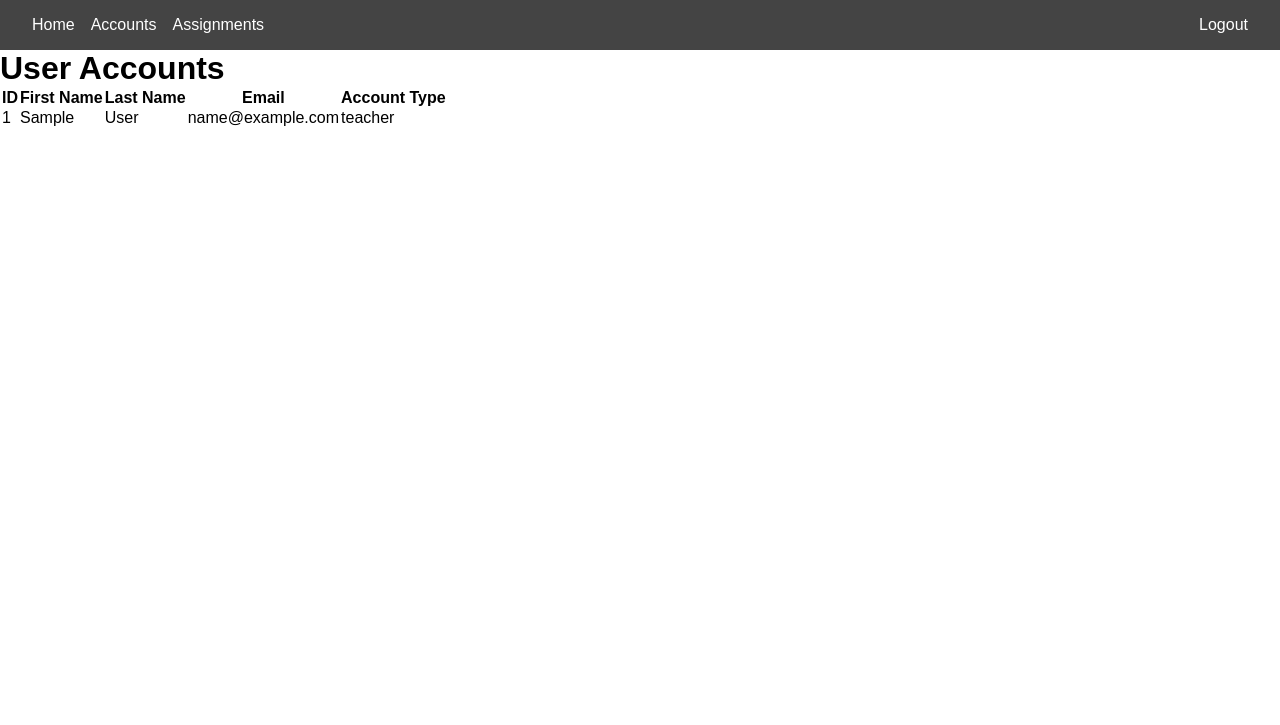
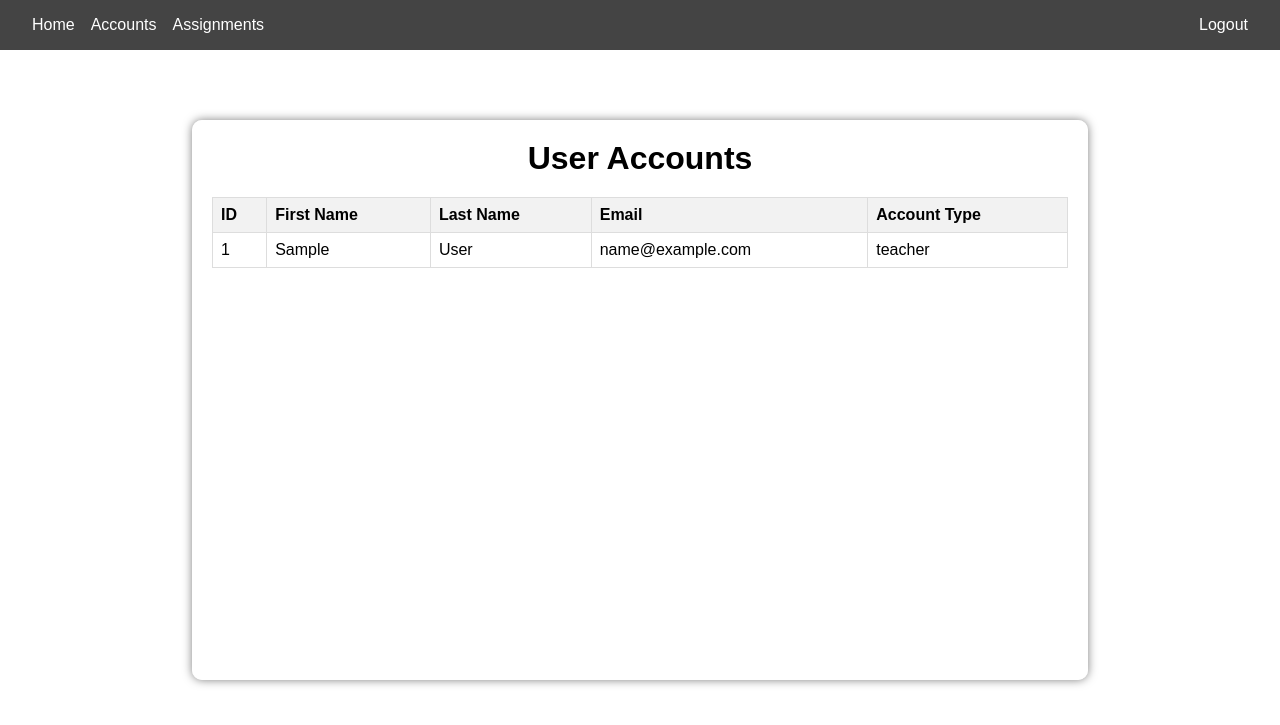
Before and after one commit to 0-ks-0/cset160-fp-exam-platform, a Flask app: page /accounts/1 in a window 1280 px wide. Shown: the top 725 px of the page. Run offline with Flask 3, Linux system fonts and the light colour scheme; tables that the repository leaves empty hold one stand-in row (values such as "Sample post"); parts of the project's set-up code (start-up, migrations or seed data) failed here and were passed over.

Commit message:
Style account info page

```diff
--- a/src/static/styles/accounts.css
+++ b/src/static/styles/accounts.css
@@ -10,3 +10,45 @@
 {
 	background-color: aliceblue;
 }
+
+.test-list {
+	position: absolute;
+	top: 50%;
+	left: 50%;
+	transform: translate(-50%, -50%);
+	background-color: rgba(255, 255, 255, 0.8);
+	padding: 20px;
+	border-radius: 10px;
+	box-shadow: 0 0 10px rgba(0, 0, 0, 0.5);
+	height: 70vh;
+	width: 70%;
+	overflow: auto;
+  }
+
+  .test-list h1 {
+	text-align: center;
+	margin-bottom: 20px;
+  }
+
+  .test-list table {
+	width: 100%;
+	border-collapse: collapse;
+  }
+
+  .test-list th, .test-list td {
+	border: 1px solid #ddd;
+	padding: 8px;
+	text-align: left;
+  }
+
+  .test-list th {
+	background-color: #f2f2f2;
+  }
+
+  .test-list tbody tr:nth-child(even) {
+	background-color: #f2f2f2;
+  }
+
+  .test-list tbody tr:hover {
+	background-color: #a2cedd;
+  }
--- a/src/templates/account_info.html
+++ b/src/templates/account_info.html
@@ -1,4 +1,12 @@
 {% extends "base.html" %}
+
+{% block title %}
+Account Info
+{% endblock %}
+
+{% block head %}
+<link rel="stylesheet" href="{{ url_for('static', filename = 'styles/accounts.css') }}">
+{% endblock %}
 
 {% block body %}
 <div class="content">
```
